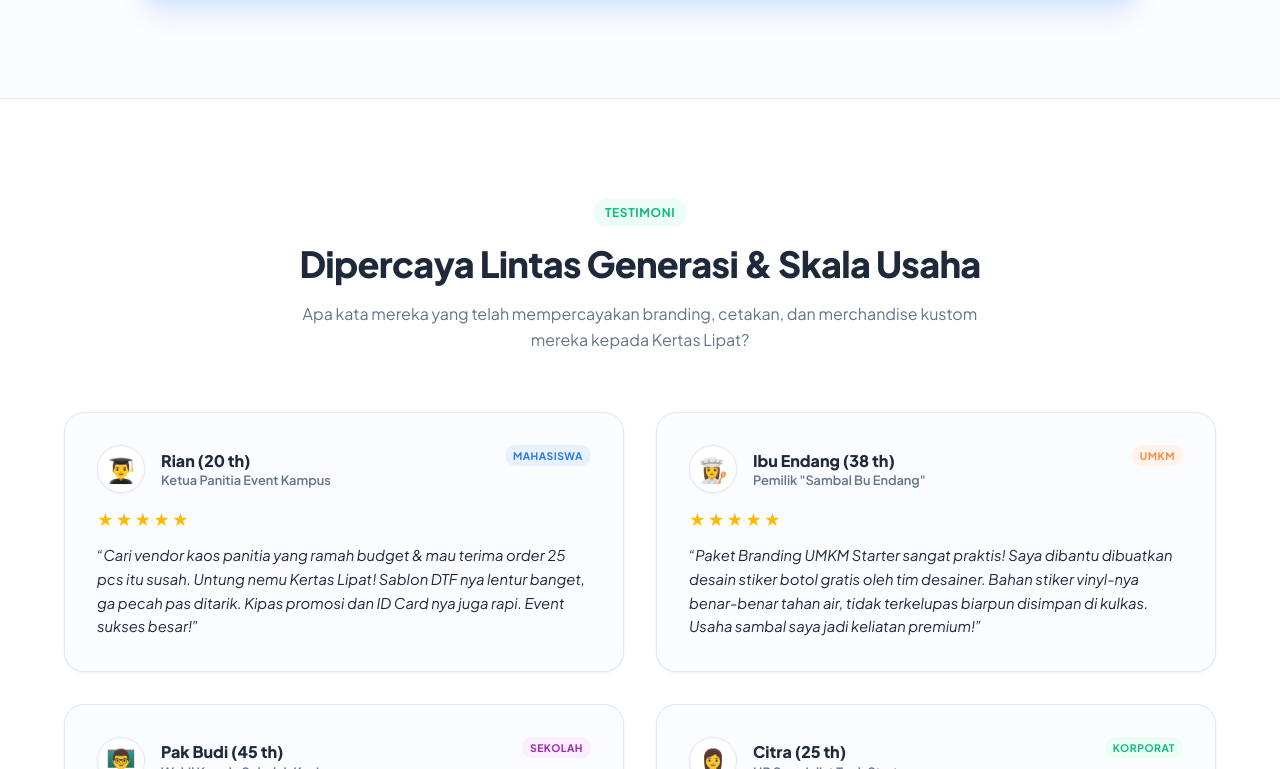
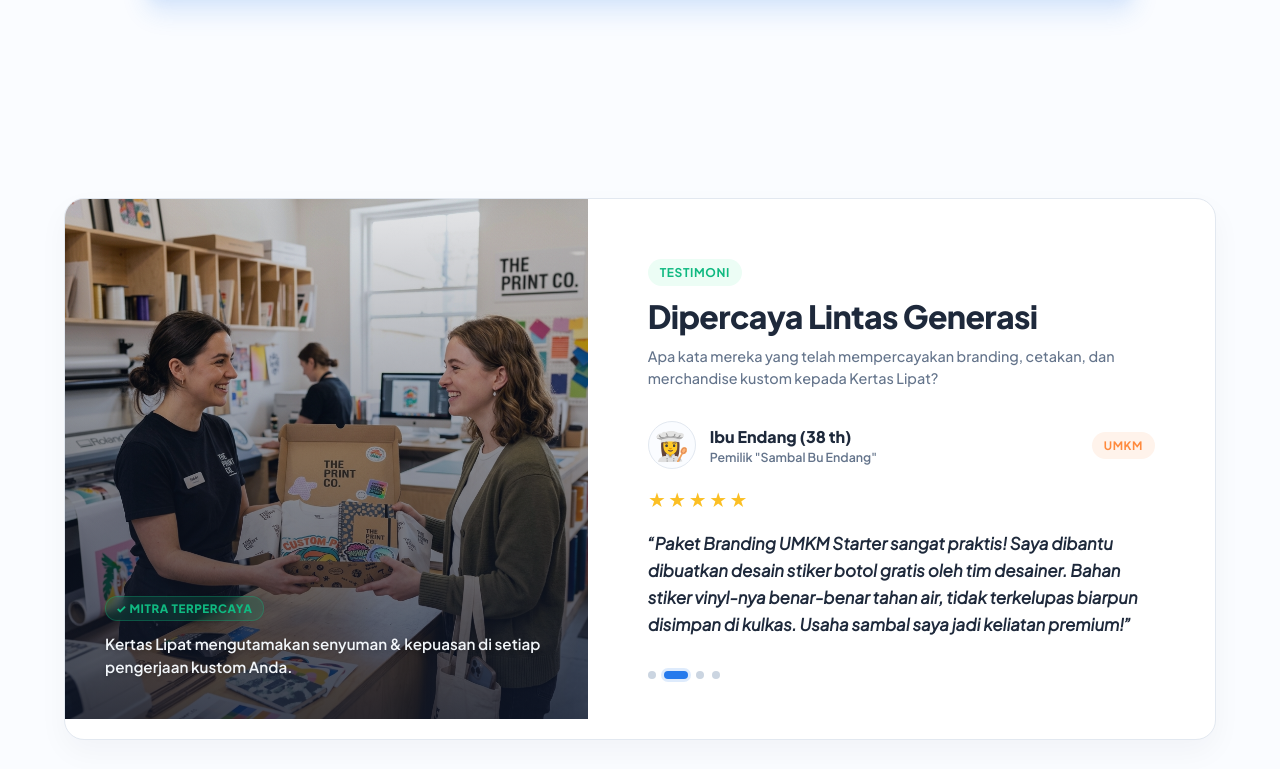
Before and after one commit to Ardiyanto24/mockup-website-kertas-lipat, a Next.js app: page / in a window 1280 px wide. Shown: the part 5751-6520 px from the top of the page. Built offline with nearby package versions, Linux system fonts and the light colour scheme.

Commit message:
style(home): redesign HomeTestimonialSection to split screen layouts with customer handover photos and auto sliders

```diff
--- a/src/components/organisms/home/HomeTestimonialSection/HomeTestimonialSection.module.css
+++ b/src/components/organisms/home/HomeTestimonialSection/HomeTestimonialSection.module.css
@@ -1,151 +1,260 @@
 .section {
   padding: 100px 0;
+  background-color: var(--color-bg-light);
+}
+
+.container {
+  max-width: 1200px;
+  margin: 0 auto;
+}
+
+/* Split Layout Card */
+.splitLayout {
+  display: grid;
+  grid-template-columns: 1fr 1.2fr;
   background-color: var(--color-bg-card);
-  border-top: 1px solid var(--color-border);
-  border-bottom: 1px solid var(--color-border);
+  border: 1px solid var(--color-border);
+  border-radius: var(--radius-lg);
+  overflow: hidden;
+  box-shadow: 0 12px 30px rgba(15, 23, 42, 0.04);
+}
+
+/* Left Screen - Visual Handover Photo */
+.leftScreen {
+  position: relative;
+  height: 520px;
+  width: 100%;
+}
+
+.handoverImage {
+  object-fit: cover;
+}
+
+.imageOverlay {
+  position: absolute;
+  top: 0;
+  left: 0;
+  width: 100%;
+  height: 100%;
+  background: linear-gradient(to top, rgba(15, 23, 42, 0.8) 0%, rgba(15, 23, 42, 0.1) 100%);
+  z-index: 1;
+}
+
+.imageOverlayContent {
+  position: absolute;
+  bottom: 40px;
+  left: 40px;
+  right: 40px;
+  z-index: 10;
+  display: flex;
+  flex-direction: column;
+  align-items: flex-start;
+  gap: 12px;
+}
+
+.customerTrustBadge {
+  font-size: 0.725rem;
+  font-weight: 800;
+  color: #10b981;
+  background-color: rgba(16, 185, 129, 0.15);
+  border: 1px solid rgba(16, 185, 129, 0.3);
+  padding: 4px 10px;
+  border-radius: 12px;
+  text-transform: uppercase;
+  letter-spacing: 0.05em;
+  backdrop-filter: blur(4px);
+}
+
+.overlayText {
+  color: #f1f5f9;
+  font-size: 0.95rem;
+  font-weight: 600;
+  line-height: 1.5;
+  text-shadow: 0 2px 4px rgba(0, 0, 0, 0.2);
+}
+
+/* Right Screen - Reviews Carousel */
+.rightScreen {
+  padding: 60px;
+  display: flex;
+  flex-direction: column;
+  justify-content: center;
+  gap: 32px;
+  min-width: 0;
 }
 
 .header {
-  text-align: center;
-  max-width: 700px;
-  margin: 0 auto 60px;
+  display: flex;
+  flex-direction: column;
+  align-items: flex-start;
+  gap: 10px;
 }
 
 .title {
-  font-size: 2.25rem;
+  font-size: 2rem;
   font-weight: 800;
-  line-height: 1.2;
   color: var(--color-text-main);
-  margin-top: 16px;
-  margin-bottom: 16px;
   letter-spacing: -0.02em;
+  line-height: 1.25;
 }
 
 .subtitle {
-  font-size: 1rem;
+  font-size: 0.9rem;
   color: var(--color-text-muted);
-  line-height: 1.6;
+  line-height: 1.5;
+  font-weight: 500;
 }
 
-/* Testimonials Grid */
-.grid {
-  display: grid;
-  grid-template-columns: repeat(2, 1fr);
-  gap: 32px;
+.sliderContainer {
+  position: relative;
+  min-height: 180px;
 }
 
-.card {
-  background-color: var(--color-bg-light);
-  border: 1px solid var(--color-border);
-  border-radius: var(--radius-lg);
-  padding: 32px;
-  box-shadow: var(--shadow-sm);
-  transition: transform var(--transition-fast), box-shadow var(--transition-fast), border-color var(--transition-fast);
+/* Slide animation */
+.slideCard {
+  animation: slideFadeIn 0.4s ease-out;
   display: flex;
   flex-direction: column;
-}
-
-.card:hover {
-  transform: translateY(-4px);
-  box-shadow: var(--shadow-md);
-  border-color: rgba(38, 122, 236, 0.2);
+  gap: 20px;
 }
 
 .cardHeader {
   display: flex;
   align-items: center;
-  gap: 16px;
-  margin-bottom: 16px;
-  position: relative;
+  gap: 14px;
 }
 
 .avatar {
+  font-size: 1.75rem;
+  background-color: var(--color-bg-light);
   width: 48px;
   height: 48px;
   border-radius: 50%;
-  background-color: #ffffff;
-  border: 1.5px solid var(--color-border);
   display: flex;
   align-items: center;
   justify-content: center;
-  font-size: 1.5rem;
-  box-shadow: var(--shadow-sm);
+  border: 1px solid var(--color-border);
 }
 
 .meta {
   display: flex;
   flex-direction: column;
+  gap: 2px;
+  flex-grow: 1;
 }
 
 .name {
   font-size: 1rem;
   font-weight: 800;
   color: var(--color-text-main);
-  line-height: 1.2;
 }
 
 .role {
-  font-size: 0.8rem;
+  font-size: 0.775rem;
   color: var(--color-text-muted);
   font-weight: 600;
-  margin-top: 2px;
 }
 
 .segmentBadge {
-  position: absolute;
-  top: 0;
-  right: 0;
-  padding: 4px 8px;
-  font-size: 0.65rem;
+  font-size: 0.725rem !important;
+  font-weight: 700 !important;
 }
 
 .stars {
   display: flex;
   gap: 2px;
-  margin-bottom: 14px;
 }
 
 .star {
-  color: #ffb800;
-  font-size: 1rem;
+  color: #fbbf24;
+  font-size: 1.1rem;
 }
 
 .quote {
-  font-size: 0.925rem;
+  font-size: 1.05rem;
+  font-weight: 600;
   color: var(--color-text-main);
   line-height: 1.6;
   font-style: italic;
-  font-weight: 500;
-  flex-grow: 1;
+  font-family: var(--font-sans);
+}
+
+/* Modern Dots indicators */
+.paginationDots {
+  display: flex;
+  gap: 8px;
+  align-items: center;
+}
+
+.dot {
+  width: 8px;
+  height: 8px;
+  border-radius: 4px;
+  background-color: #cbd5e1;
+  border: none;
+  cursor: pointer;
+  padding: 0;
+  transition: all var(--transition-normal);
+}
+
+.dotActive {
+  background-color: var(--color-primary);
+  width: 24px;
+  box-shadow: 0 0 0 3px rgba(38, 122, 236, 0.15);
+}
+
+@keyframes slideFadeIn {
+  from {
+    opacity: 0;
+    transform: translateX(12px);
+  }
+  to {
+    opacity: 1;
+    transform: translateX(0);
+  }
 }
 
 /* Responsiveness */
 @media (max-width: 992px) {
-  .grid {
+  .section {
+    padding: 60px 0;
+  }
+
+  .splitLayout {
     grid-template-columns: 1fr;
-    gap: 24px;
+  }
+
+  .leftScreen {
+    height: 320px;
+  }
+
+  .rightScreen {
+    padding: 40px;
   }
 }
 
-@media (max-width: 600px) {
-  .title {
-    font-size: 1.75rem;
+@media (max-width: 576px) {
+  .rightScreen {
+    padding: 30px 20px;
+    gap: 24px;
   }
 
-  .card {
-    padding: 24px;
+  .title {
+    font-size: 1.6rem;
   }
 
-  .segmentBadge {
-    position: relative;
-    top: auto;
-    right: auto;
-    margin-top: 8px;
-    align-self: flex-start;
+  .quote {
+    font-size: 0.95rem;
   }
 
   .cardHeader {
     flex-wrap: wrap;
-    gap: 12px;
+    gap: 10px;
+  }
+
+  .segmentBadge {
+    width: 100%;
+    text-align: center;
+    margin-top: 4px;
   }
 }
--- a/src/components/organisms/home/HomeTestimonialSection/HomeTestimonialSection.tsx
+++ b/src/components/organisms/home/HomeTestimonialSection/HomeTestimonialSection.tsx
@@ -1,4 +1,7 @@
-import React from 'react';
+'use client';
+
+import React, { useState, useEffect } from 'react';
+import Image from 'next/image';
 import { Badge } from '@/components/atoms/Badge/Badge';
 import styles from './HomeTestimonialSection.module.css';
 
@@ -52,41 +55,105 @@ const testimonials: Testimonial[] = [
 ];
 
 export function HomeTestimonialSection() {
+  const [activeIndex, setActiveIndex] = useState(0);
+
+  // Auto-slide carousel effect
+  useEffect(() => {
+    const timer = setInterval(() => {
+      setActiveIndex((prev) => (prev === testimonials.length - 1 ? 0 : prev + 1));
+    }, 5000); // Slide every 5 seconds
+
+    return () => clearInterval(timer);
+  }, []);
+
+  const activeTestimonial = testimonials[activeIndex];
+
   return (
     <section id="testimonials" className={styles.section}>
       <div className={`${styles.container} container`}>
+        <div className={styles.splitLayout}>
+
+          {/* Left Screen: Customer Handover Photo */}
+          <div className={styles.leftScreen}>
+            <div className={styles.imageOverlay}></div>
+            <Image
+              src="/images/showcase_handover.png"
+              alt="Penyerahan produk Kertas Lipat ke customer"
+              fill
+              className={styles.handoverImage}
+              priority
+            />
+            <div className={styles.imageOverlayContent}>
+              <span className={styles.customerTrustBadge}>✓ Mitra Terpercaya</span>
+              <p className={styles.overlayText}>Kertas Lipat mengutamakan senyuman & kepuasan di setiap pengerjaan kustom Anda.</p>
+            </div>
+          </div>
+
+          {/* Right Screen: Auto-sliding Reviews Carousel */}
+          <div className={styles.rightScreen}>
             <div className={styles.header}>
               <Badge variant="success">Testimoni</Badge>
-          <h2 className={styles.title}>Dipercaya Lintas Generasi & Skala Usaha</h2>
+              <h2 className={styles.title}>Dipercaya Lintas Generasi</h2>
               <p className={styles.subtitle}>
-            Apa kata mereka yang telah mempercayakan branding, cetakan, dan merchandise kustom mereka kepada Kertas Lipat?
+                Apa kata mereka yang telah mempercayakan branding, cetakan, dan merchandise kustom kepada Kertas Lipat?
               </p>
             </div>
 
-        {/* Testimonials Masonry Grid */}
-        <div className={styles.grid}>
-          {testimonials.map((t) => (
-            <div key={t.id} className={styles.card}>
+            {/* Slider Container */}
+            <div className={styles.sliderContainer}>
+              <div key={activeTestimonial.id} className={styles.slideCard}>
+
+                {/* Author Info */}
                 <div className={styles.cardHeader}>
-                <div className={styles.avatar}>{t.avatar}</div>
+                  <div className={styles.avatar}>{activeTestimonial.avatar}</div>
                   <div className={styles.meta}>
-                  <h4 className={styles.name}>{t.name}</h4>
-                  <span className={styles.role}>{t.role}</span>
+                    <h4 className={styles.name}>{activeTestimonial.name}</h4>
+                    <span className={styles.role}>{activeTestimonial.role}</span>
                   </div>
-                <Badge variant={t.segment === 'Mahasiswa' ? 'primary' : t.segment === 'UMKM' ? 'secondary' : t.segment === 'Sekolah' ? 'purple' : 'success'} className={styles.segmentBadge}>
-                  {t.segment}
+                  <Badge
+                    variant={
+                      activeTestimonial.segment === 'Mahasiswa'
+                        ? 'primary'
+                        : activeTestimonial.segment === 'UMKM'
+                        ? 'secondary'
+                        : activeTestimonial.segment === 'Sekolah'
+                        ? 'purple'
+                        : 'success'
+                    }
+                    className={styles.segmentBadge}
+                  >
+                    {activeTestimonial.segment}
                   </Badge>
                 </div>
 
+                {/* Rating Stars */}
                 <div className={styles.stars}>
-                {Array.from({ length: t.rating }).map((_, i) => (
+                  {Array.from({ length: activeTestimonial.rating }).map((_, i) => (
                     <span key={i} className={styles.star}>★</span>
                   ))}
                 </div>
 
-              <p className={styles.quote}>&ldquo;{t.quote}&rdquo;</p>
+                {/* Testimonial Quote */}
+                <blockquote className={styles.quote}>
+                  &ldquo;{activeTestimonial.quote}&rdquo;
+                </blockquote>
               </div>
+            </div>
+
+            {/* Dots Pagination Indicators */}
+            <div className={styles.paginationDots}>
+              {testimonials.map((_, index) => (
+                <button
+                  key={index}
+                  className={`${styles.dot} ${index === activeIndex ? styles.dotActive : ''}`}
+                  onClick={() => setActiveIndex(index)}
+                  aria-label={`Lihat review ke-${index + 1}`}
+                />
               ))}
+            </div>
+
+          </div>
+
         </div>
       </div>
     </section>
```
Also changed, not shown: public/images/showcase_handover.png (added). Lines whose indentation alone changed are shown as unchanged.
